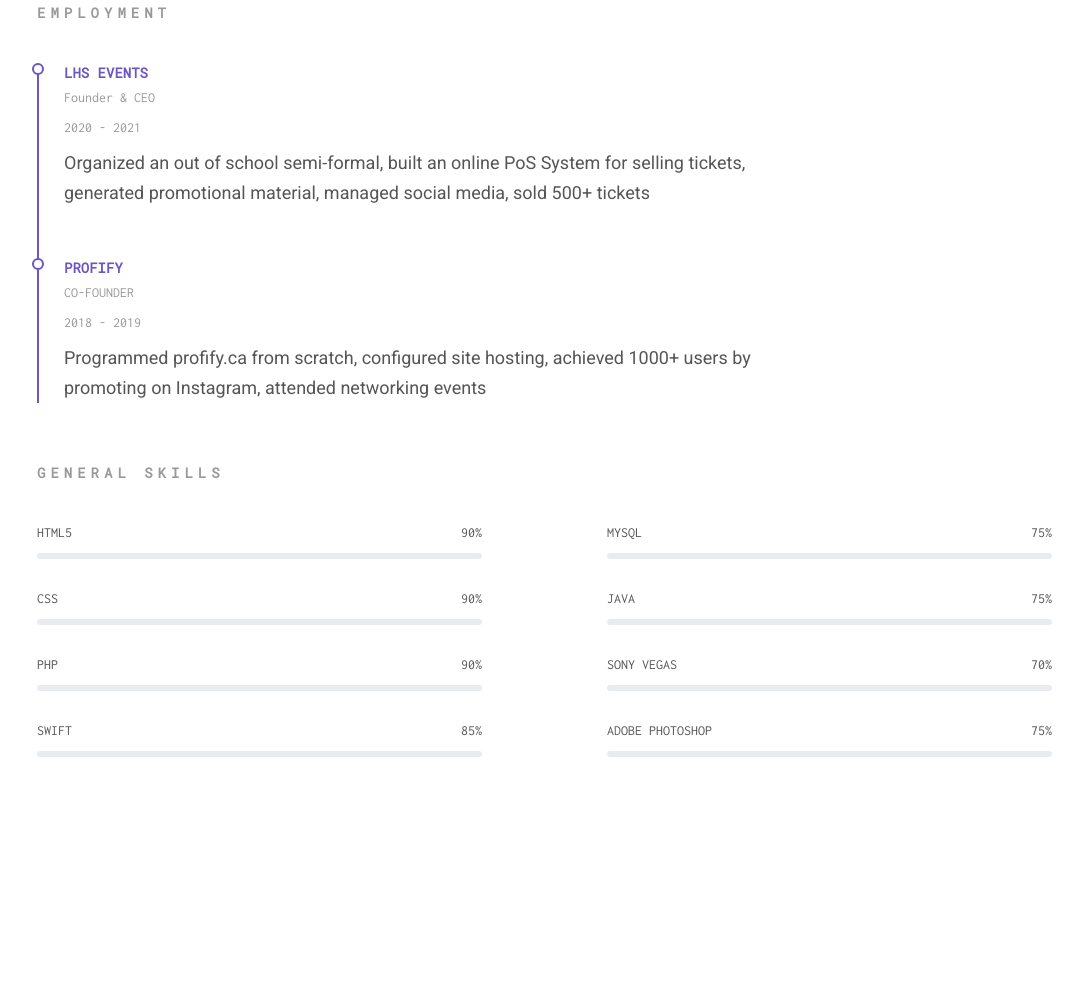
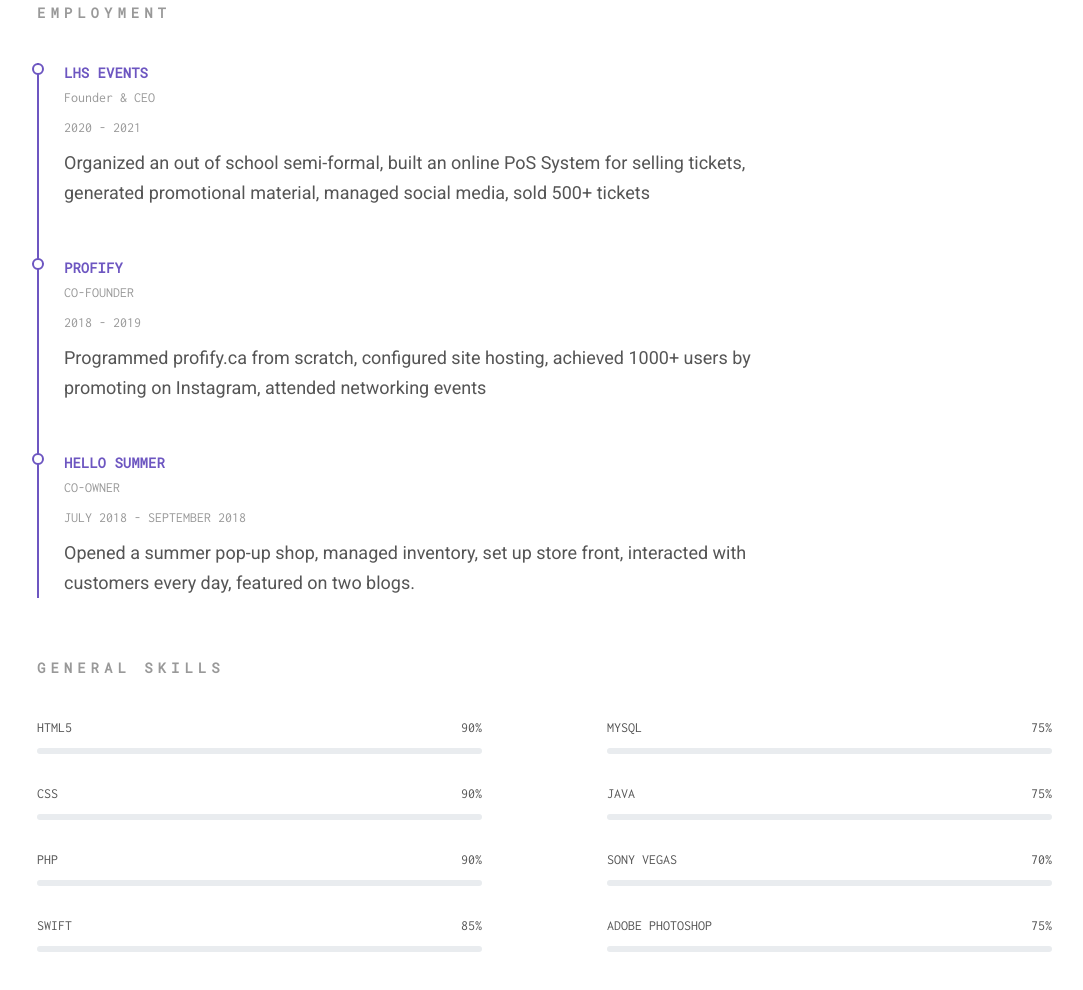
Before and after one commit to p3rce/p3rce.github.io, a plain HTML site: page index.html in a window 1280 px wide. Shown: the part 1262-2252 px from the top of the page, without its empty margins (48-1131 px from the left). Before the commit the page ends 2109 px from the top, so only its background shows below. Drawn offline with Linux system fonts and the light colour scheme; a script that the page names is missing.

Commit message:
Updated index.html
added additional info

```diff
--- a/index.html
+++ b/index.html
@@ -162,6 +162,17 @@
             Programmed profify.ca from scratch, configured site hosting, achieved 1000+ users by promoting on Instagram, attended networking events
           </p>
         </div>
+
+        <div class="resume-list__block">
+          <p class="resume-list__block-title">Hello Summer</p>
+          <p class="resume-list__block-date">CO-OWNER</p>
+          <p class="resume-list__block-date">JULY 2018 - SEPTEMBER 2018</p>
+          <p>
+            Opened a summer pop-up shop, managed inventory, set up store front, interacted with customers every day, featured on two blogs.
+          </p>
+        </div>
+
+
       </div>
     </div>
 
```
